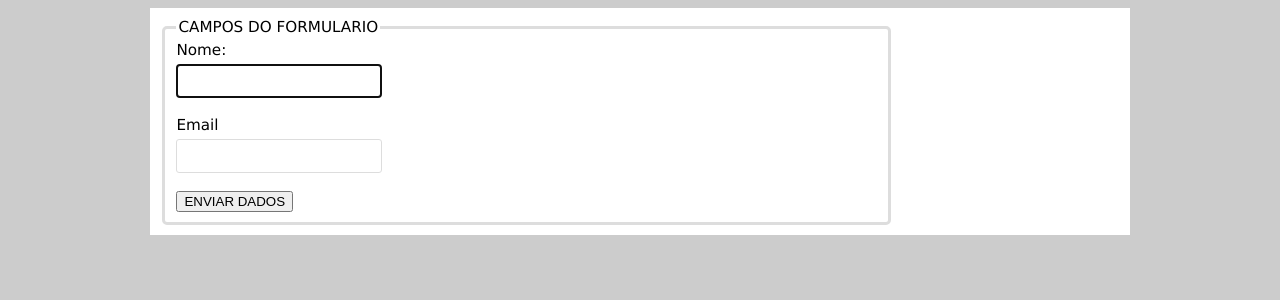
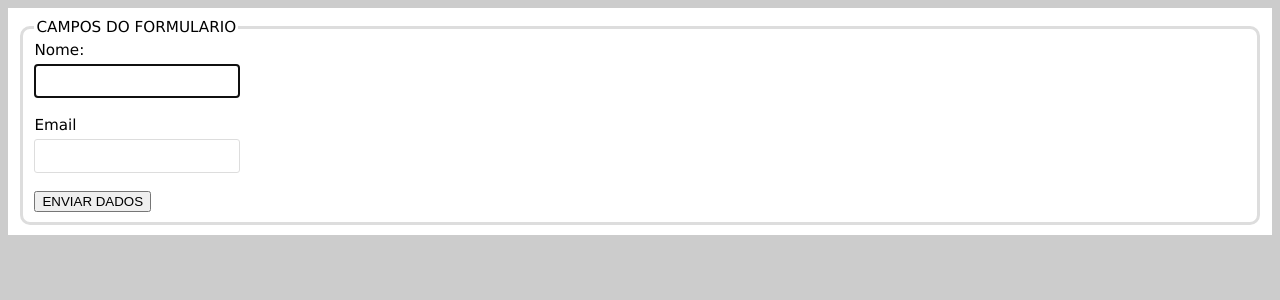
Before and after one commit to DavidSamerson/MiniProjetos-treino-de-FRONT, a PHP site: page /index5.html in a window 1280 px wide. Shown: the top 300 px of the page. Run offline with PHP 8.4, Linux system fonts and the light colour scheme; some web fonts are replaced.

Commit message:
modificações

```diff
--- a/curso-HTML5/css/reset5.css
+++ b/curso-HTML5/css/reset5.css
@@ -8,13 +8,13 @@ section{
 	margin: auto;
 	background-color: #fff;
 	padding: 10px;
-	width: 960px;
+	width: auto;
 }
 
 fieldset{
-	width: 700px;
+	width: auto;
 	border: 3px solid #ddd;
-	border-radius: 5px;
+	border-radius: 10px;
 }
 
 .campos{
@@ -26,3 +26,7 @@ fieldset{
 	margin-top: 5px;
 
 }
+
+.campos:hover {
+	box-shadow: 4px 0 0 #ddd;
+}
```
